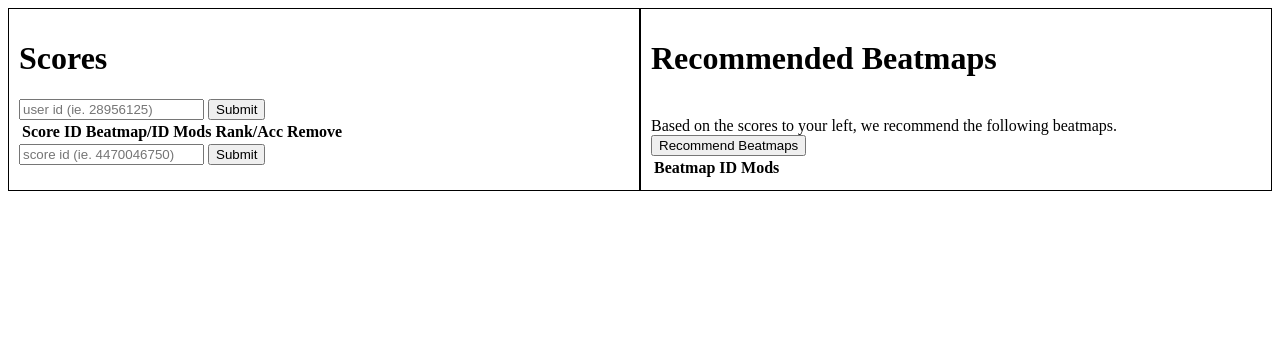
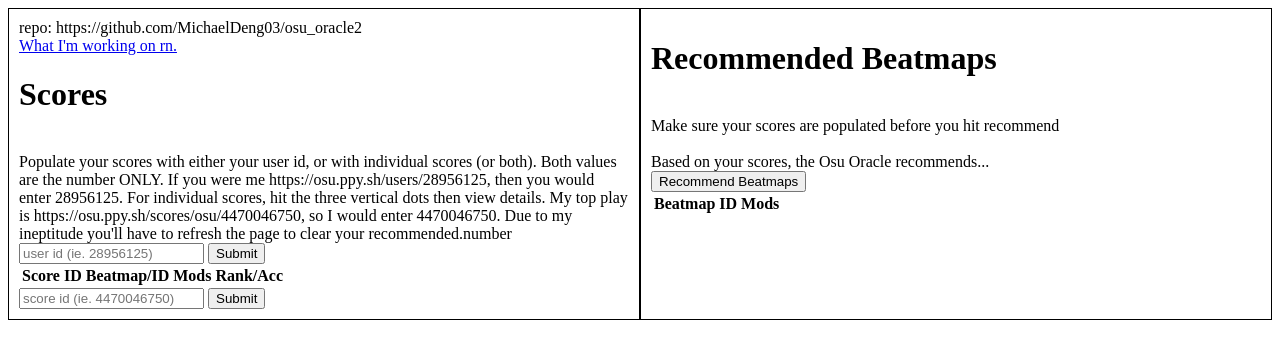
Before and after one commit to MichaelDeng03/osu_oracle, a Flask app: page / in a window 1280 px wide. Shown: the top 359 px of the page. Run offline with Flask 3, Linux system fonts and the light colour scheme; lists and menus that the app fills with data are empty; parts of the project's set-up code (start-up, migrations or seed data) failed here and were passed over.

Commit message:
fixed up backend, added user_id index to scores table, and trained noHD model.

```diff
--- a/Models/nearest_neighbors.py
+++ b/Models/nearest_neighbors.py
@@ -1,3 +1,5 @@
+""" Basically the same thing as the jupyter notebook. Not really necessary, nor updated"""
+
 # import sqlite3
 from ossapi import Ossapi
 import gensim
--- a/backend/app.py
+++ b/backend/app.py
@@ -12,9 +12,9 @@ from osu_access_token import client_id, client_secret
 
 app = Flask(__name__)
 api = Ossapi(client_id, client_secret)
-conn = sqlite3.connect("../data/osu.db")
+# conn = sqlite3.connect("../data/osu.db")
 
-word2vec_model = gensim.models.Word2Vec.load("../Predictions/w2v_model/w2v_model")
+word2vec_model = gensim.models.Word2Vec.load("../Models/w2v_model/w2v_model")
 NN = NearestNeighbors(n_neighbors=100, algorithm="ball_tree").fit(
     word2vec_model.wv.vectors
 )
@@ -75,6 +75,11 @@ def mod_names_to_enum(mod_names):
     return enum
 
 
+@app.route("/wip")
+def wip():
+    return render_template("wip.html")
+
+
 @app.route("/")
 def home():
     return render_template("index.html")
@@ -97,14 +102,8 @@ def get_user_scores(user_id):
         print(e)
         return None
 
-    # Remove NC, SD, and SO
-
     for score in scores:
-        score.mods = mod_enum_to_names(score.mods).split(', ')
-        score.mods.remove('Nightcore')
-        score.mods.remove('SuddenDeath')
-        score.mods.remove('SpunOut')
-        score.mods = ', '.join(score.mods)
+        score.mods = mod_enum_to_names(score.mods)
 
     return jsonify(scores)
 
@@ -128,12 +127,24 @@ def predict_beatmaps():
     user_scores = data.get("user_scores")
     # Need to decode mod names back to enum
 
-    user_scores = [
+    scores = [
         score.split("-")[0] + "-" + str(mod_names_to_enum(score.split("-")[1]))
         for score in user_scores
     ]
+    user_scores = []
+    for score in scores:
+        bm_id, mod_enum = score.split("-")
+        mod_enum = int(mod_enum)
+        NC = 512
+        SD = 32
+        SO = 4096
+        PF = 16384
+        mod_enum &= ~NC
+        mod_enum &= ~SD
+        mod_enum &= ~SO
+        mod_enum &= ~PF
+        user_scores.append(score)
 
-    print(user_scores)
     user_scores = [
         score for score in user_scores if score in word2vec_model.wv.index_to_key
     ]
@@ -150,4 +161,4 @@ def predict_beatmaps():
 
 
 if __name__ == "__main__":
-    app.run(debug=True)
+    app.run(host="0.0.0.0", port=5001, debug=True)
--- a/backend/templates/index.html
+++ b/backend/templates/index.html
@@ -33,7 +33,15 @@
 <body>
     <div class="table">
         <div class="column1">
+            repo: https://github.com/MichaelDeng03/osu_oracle2 <br>
+            <a href="/wip"> What I'm working on rn. </a>
             <h1> Scores</h1>
+            <br> Populate your scores with either your user id, or with individual scores (or both). Both values are the
+            number ONLY. If you were me https://osu.ppy.sh/users/28956125, then you would enter 28956125. For individual
+            scores, hit the three vertical dots then view details. My top play is
+            https://osu.ppy.sh/scores/osu/4470046750, so I would enter 4470046750. Due to my ineptitude you'll have to
+            refresh the page to clear your recommended.number</br>
+
             <input type="number" id="userID" placeholder="user id (ie. 28956125)">
             <input type="button" id="submitUserID" value="Submit">
 
@@ -45,7 +53,7 @@
                             <th> Beatmap/ID </th>
                             <th> Mods </th>
                             <th> Rank/Acc </th>
-                            <th> Remove </th>
+                            <th> </th>
                         </tr>
                     </thead>
                     <tbody id="scoresTableBody">
@@ -59,11 +67,12 @@
 
         <div class="column2">
             <h1> Recommended Beatmaps</h1>
-            <br> Based on the scores to your left, we recommend the following beatmaps. </br>
-            <input type="button" id = "recommendBeatmaps" value = "Recommend Beatmaps">
+            <br> Make sure your scores are populated before you hit recommend </br>
+            <br> Based on your scores, the Osu Oracle recommends... </br>
+            <input type="button" id="recommendBeatmaps" value="Recommend Beatmaps">
 
             <div>
-                <table id = "recommendedBeatmaps">
+                <table id="recommendedBeatmaps">
                     <thead>
                         <tr>
                             <th> Beatmap ID </th>
--- a/scraping/scrape_user_ids.py
+++ b/scraping/scrape_user_ids.py
@@ -9,7 +9,7 @@ import time
 import sys
 
 sys.path.insert(
-    0, "../"
+    0, "../" # I run this script from scraping sometimes so I need to add the parent directory to the path
 )  # To import osu_access_token and classes from parent directory
 from osu_access_token import client_id, client_secret
 
--- a/scraping/scrape_users.py
+++ b/scraping/scrape_users.py
@@ -6,7 +6,7 @@ from concurrent.futures import ThreadPoolExecutor
 import sys
 from numpy import array_split
 
-sys.path.insert(0, "../")
+sys.path.insert(0, "../") # I run this script from scraping sometimes so I need to add the parent directory to the path
 from data.classes import User, Score
 from osu_access_token import client_id, client_secret
 
```
Also changed, not shown: backend/templates/wip.html (added, +9 -0 lines), scraping/scrape_maps.py (+8 -3 lines), 3 other files.
